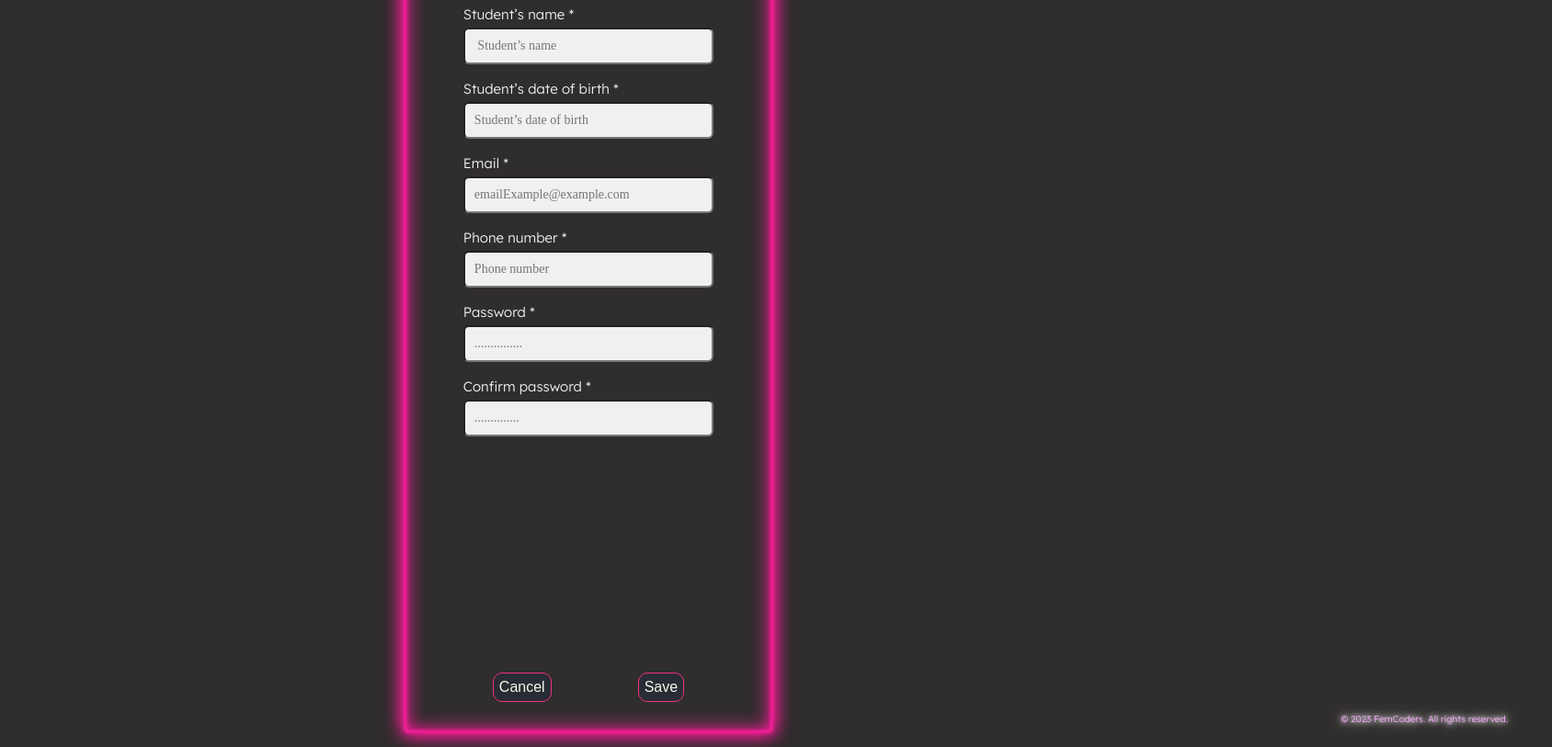
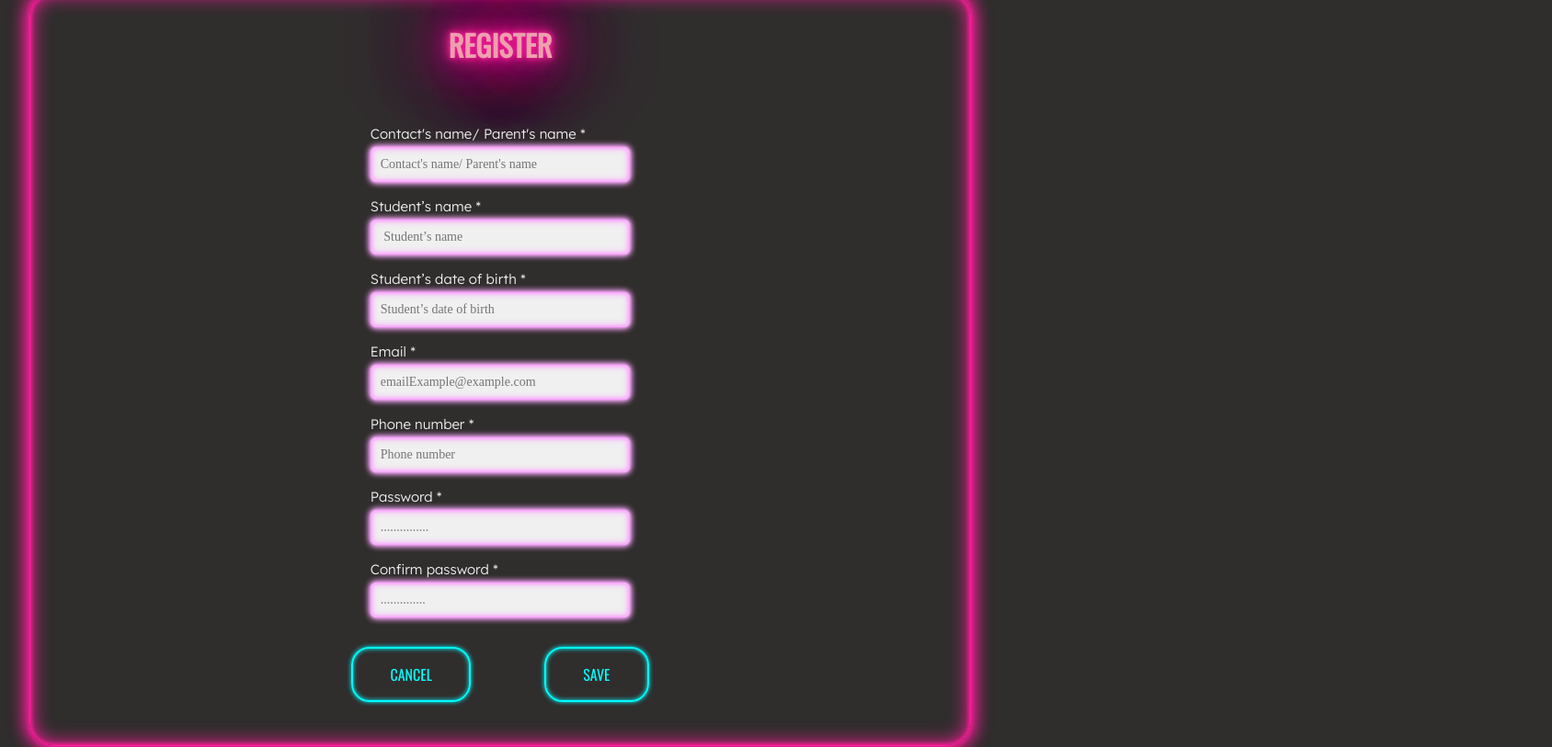
Before and after one commit to pohengchan/GBPianoStudio, a React (Create React App) app in the folder frontend-pianoclasses/: page /Register in a window 1280 px wide. Shown: the part 40-853 px from the top of the page at 92% size, 1688 px wide, since content can reach past the window. Built offline with nearby package versions, Linux system fonts and the light colour scheme.

Commit message:
register form styling

```diff
--- a/frontend-pianoclasses/src/components/FormSignUp.jsx
+++ b/frontend-pianoclasses/src/components/FormSignUp.jsx
@@ -11,7 +11,7 @@ import '../index.css';
 
     return <div>
 
-
+        <h1 className='h1-register'>REGISTER</h1>
         <form onSubmit={handleSubmit(onSubmit)}className='form-react'>
         <div className='form-control'>
                 <label>Contact's name/ Parent's name *</label>
@@ -62,7 +62,7 @@ import '../index.css';
                 })} />
                 {errors.password?.type === 'required' && <p>Password is required</p>}
                 {errors.password?.type === 'maxLength' &&
-    <p>Password cannot less than 8 characters</p>}
+    <p>Password cannot have less than 8 characters</p>}
             </div>
             <div className = 'form-control'>
                 <label>Confirm password *</label>
@@ -74,8 +74,8 @@ import '../index.css';
                 {errors.confirmpwd?.type === 'required' && <p>Confirm password</p>}
             </div>
             <div className="buttons">
-            <button type='submit'>Cancel</button>
-            <button type='submit'>Save</button>
+            <button type='submit'>CANCEL</button>
+            <button type='submit'>SAVE</button>
             </div>
         </form>
     </div>
--- a/frontend-pianoclasses/src/components/Textborder.jsx
+++ b/frontend-pianoclasses/src/components/Textborder.jsx
@@ -6,7 +6,7 @@ function Textborder() {
     <>
     <div id='container-father'>
          <div className='container'>
-        <p>Lorem ipsum dolor sit amet, consectetur adipiscing elit, sed do eiusmod tempor incididunt ut labore et dolore magna aliqua. Sapien nec sagittis aliquam malesuada bibendum. Tellus mauris a diam maecenas sed enim ut sem. Tellus in metus vulputate eu scelerisque felis imperdiet proin fermentum. Ultrices neque ornare aenean euismod elementum nisi. At consectetur lorem donec massa sapien faucibus et molestie.
+        <p className='p-landing'>Lorem ipsum dolor sit amet, consectetur adipiscing elit, sed do eiusmod tempor incididunt ut labore et dolore magna aliqua. Sapien nec sagittis aliquam malesuada bibendum. Tellus mauris a diam maecenas sed enim ut sem. Tellus in metus vulputate eu scelerisque felis imperdiet proin fermentum. Ultrices neque ornare aenean euismod elementum nisi. At consectetur lorem donec massa sapien faucibus et molestie.
         </p>
         </div>
     </div>
--- a/frontend-pianoclasses/src/styles/contactbutton.css
+++ b/frontend-pianoclasses/src/styles/contactbutton.css
@@ -4,11 +4,7 @@
     align-items: flex-end;
     text-align: center;
 }
-button {
-    margin: 2rem;
-    margin-top: 15rem;
 
-  }
   .custom-btn {
     color: #fff;
     width: 10rem;
@@ -21,6 +17,9 @@ button {
     transition: all 0.3s ease;
     position: relative;
     display: inline-block;
+    margin: 2rem;
+    margin-top: 15rem;
+
   }
 
   .btn-15 {
--- a/frontend-pianoclasses/src/styles/footer.css
+++ b/frontend-pianoclasses/src/styles/footer.css
@@ -1,6 +1,6 @@
 footer{
-  position: absolute;
-  bottom: 0;
+  /* position: absolute;
+  bottom: 0; */
   width: 100%;
   height: 1.5rem;
   display: flex;
--- a/frontend-pianoclasses/src/styles/formSignUp.css
+++ b/frontend-pianoclasses/src/styles/formSignUp.css
@@ -1,45 +1,60 @@
-
-     * {
-      margin: 0;
-      padding: 0;
-      box-sizing: border-box;
-    }
+ /*
     body {
       color: #f0f0f0;
       display: flex;
       align-items: center;
       justify-content: center;
       min-height: 90vh;
-    }
-     .container {
+    } */
+     /* .container {
       border-radius: 2px;
       overflow: hidden;
       width: 400px;
       max-width: 100%;
-    }
-    #form-react {
-      padding: 30px 20px;
+    } */
+    .form-react {
+      padding: 2rem 3rem;
+      color: #f0f0f0;
+      display: flex;
+      flex-direction: column;
+      align-items: center;
+      justify-content: center;
+      width: 100%;
     }
     .form-control {
       margin-bottom: 7px;
       padding-bottom: 10px;
       position: relative;
+      width: 80%;
+      display: flex;
+      flex-direction: column;
+      justify-content: center;
+
     }
-    .form-control label {
+    label {
       display: inline-block;
       margin-bottom: 5px;
       font-family: 'Lexend', sans-serif;
       font:weight 200px;
       font-size: 15px;
+
     }
-    .form-control input {
+    input {
+      width: 100%;
       border-radius: 6px;
       background-color: #f0f0f0;
       display: block;
       font-family: inherit;
       font-size: 14px;
       padding: 10px;
-      width: 100%;
+      /* width: 100%;     */
+      border: 1px solid var(--light-pink);
+      box-shadow: 0 0 3px 0 var(--light-pink),
+    inset 0 0 3px 0 var(--light-pink),
+    0 0 7px 0 var(--light-pink),
+    inset 0 0 3px 0 var(--light-pink),
+    0 0 7px 1px var(--light-pink),
+    inset 0 0 7px 1px var(--light-pink);
     }
     .form-control, input:focus {
       outline: none;
@@ -56,28 +71,50 @@
       color: var(--light-blue);
     }
     .buttons{
-      display: flex;
+    margin: 1.5em;
+    display: flex;
     flex-direction: row;
     align-items: center;
-    justify-content: center;
-    gap: 30px;
-
-
-    }
-    .form-react button {
-      background-color: #282c34;
-      border:1px solid #f2317f;
-      border-radius: 10px;
-      color: #f6f6e9;
-      width: 100%;
-      padding: 6px;
-      font-size: 16px;
+    justify-content: space-around;
+    gap: 5rem;
 
     }
 
-    .form-react button:hover {
-      background-color: #bf1650;
+    button {
+
+      font-family: 'Oswald', sans-serif;
+      font-weight: 500;
+      background: transparent;
+      cursor: pointer;
+      color: var(--light-blue);
+      width: 100%;
+      padding: 1rem 2.5rem;
+      font-size: 16px;
+      border: 2px solid var(--light-blue);
+      border-radius: 20px;
+      box-shadow: 0 0 5px var(--light-blue), 0 0 5px var(--light-blue) inset;
+
+    }
+
+    button:hover {
+      background-color: var(--light-blue);
+      color:white;
     }
     .fail {
       color: #f2317f;
     }
+
+    .h1-register {
+      margin: 2rem;
+      font-size: 2rem;
+      color: rgb(237, 160, 173);
+      text-shadow:
+      0 0 5px var(--dark-pink),
+      0 0 10px var(--dark-pink),
+      0 0 20px var(--dark-pink),
+      0 0 40px var(--dark-pink),
+      0 0 80px var(--dark-pink),
+      0 0 90px var(--dark-pink),
+      0 0 100px var(--dark-pink),
+      0 0 150px var(--dark-pink);
+    }
--- a/frontend-pianoclasses/src/styles/textborder.css
+++ b/frontend-pianoclasses/src/styles/textborder.css
@@ -23,7 +23,7 @@
 } */
 }
 
-p {
+.p-landing {
     color: white;
     padding: 2rem;
 
```
